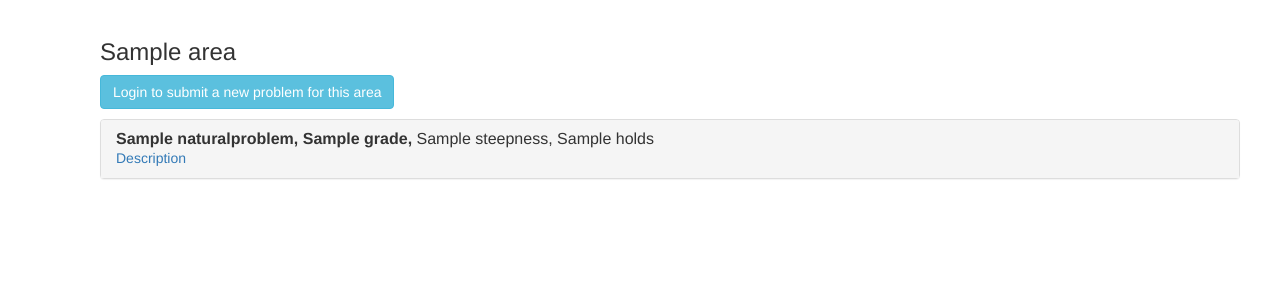
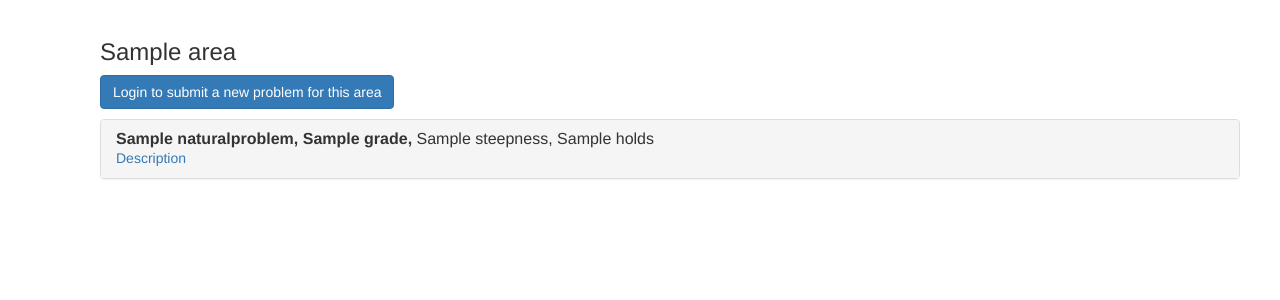
Before and after one commit to jalibras/coop, a Django app: template coop/guide/templates/guide/area.html in a window 1280 px wide. Shown: the part 51-351 px from the top of the page. Run offline with Django 3.2, Linux system fonts and the light colour scheme; the template is opened without the code that fills it: most values are stand-ins (such as "Sample title", 1, 10 or a date in 2020); some libraries are stand-ins or nearby versions.

Commit message:
button update

```diff
--- a/coop/guide/templates/guide/area.html
+++ b/coop/guide/templates/guide/area.html
@@ -9,9 +9,9 @@
 <div class="container">
     <h3>{{area.name}}</h3>
     {% if user.member %}
-    <a href="{% url "guide:submit"%}?type={{area.area_type}}&area={{area.id}}" class="btn btn-info" role="button">Submit a new problem for this area</a>
+    <a href="{% url "guide:submit"%}?type={{area.area_type}}&area={{area.id}}" class="btn btn-primary" role="button">Submit a new problem for this area</a>
     {% else %}
-    <a href="{% url "login"%}?next={{ request.path }}" class="btn btn-info" role="button">Login to submit a new problem for this area</a>
+    <a href="{% url "login"%}?next={{ request.path }}" class="btn btn-primary" role="button">Login to submit a new problem for this area</a>
 
     {% endif %}
     <p>
--- a/coop/guide/templates/guide/problem_submission.html
+++ b/coop/guide/templates/guide/problem_submission.html
@@ -9,7 +9,8 @@
 
 {{form.as_p}}
 
-<p>Images for this problem
+<h3>Images for this problem</h3>
+<h4>Please submit at least one image.</h4>
 <p>
 {{ fs}}
 
```
